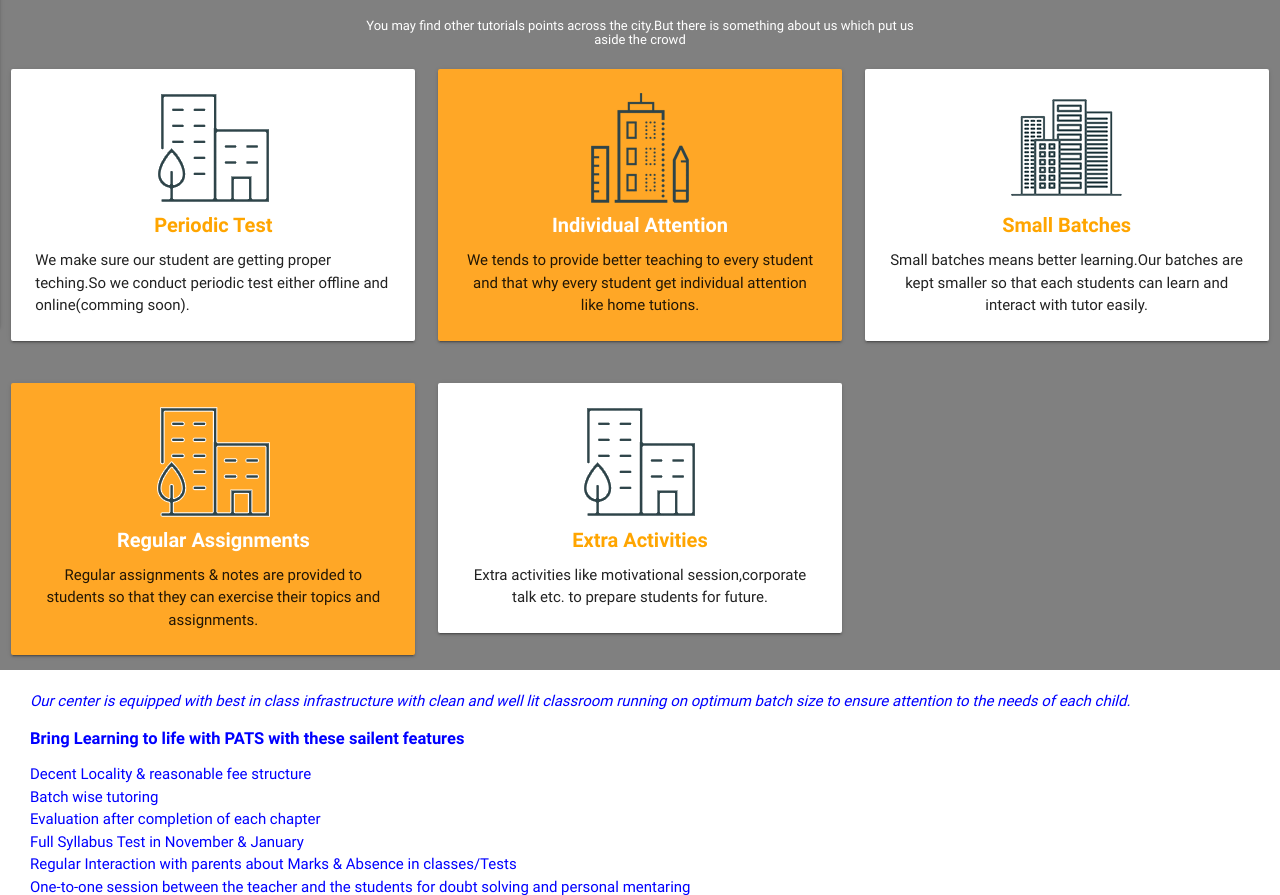
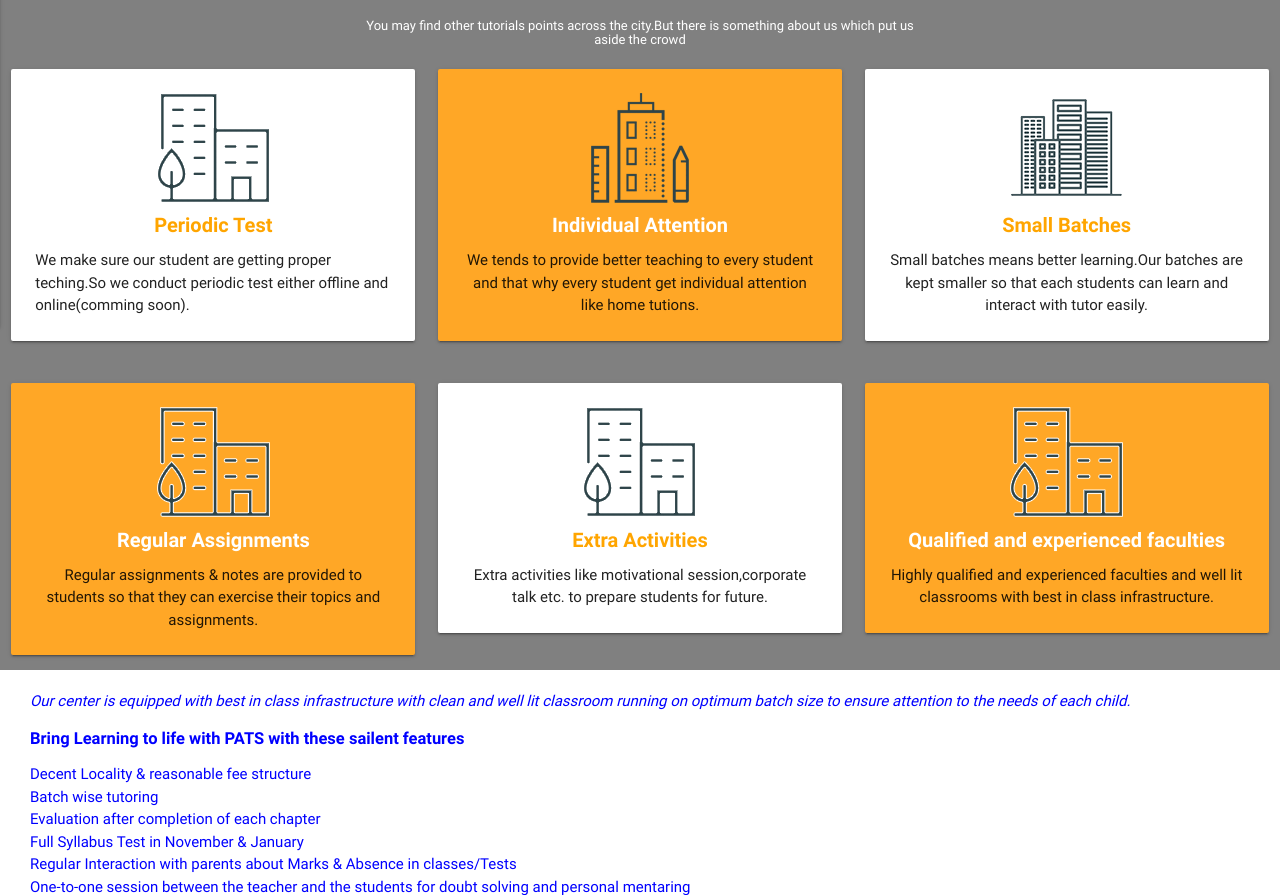
Before and after one commit to pawanacharya1979/Trust, a Django app: page / in a window 1280 px wide. Shown: the part 533-1428 px from the top of the page. Run offline with Django 3.2, Linux system fonts and the light colour scheme; some libraries are stand-ins or nearby versions.

Commit message:
Adding base and home content

```diff
--- a/trustee/templates/trustee/base.html
+++ b/trustee/templates/trustee/base.html
@@ -3,7 +3,7 @@
 <html lang="en">
       <head>
           <meta charset="UTF-8">
-    <title></title>
+
            <link href="https://fonts.googleapis.com/icon?family=Material+Icons" rel="stylesheet">
            <link href="/assets/materialize.css?body=1" media="all" rel="stylesheet" type="text/css" />
            <link href="https://fonts.googleapis.com/icon?family=Material+Icons" rel="stylesheet">
@@ -11,6 +11,7 @@
            <link rel="stylesheet" href="https://cdnjs.cloudflare.com/ajax/libs/materialize/0.100.2/css/materialize.min.css">
            <link rel="stylesheet" href="https://cdnjs.cloudflare.com/ajax/libs/font-awesome/4.7.0/css/font-awesome.min.css">
            <link rel="stylesheet" href="https://cdnjs.cloudflare.com/ajax/libs/animate.css/3.4.0/animate.css">
+           <script src="https://ajax.googleapis.com/ajax/libs/jquery/2.1.1/jquery.min.js"></script>
            <link media="screen,projection"/>
 
           <meta name="viewport" content="width=device-width, initial-scale=1.0"/>
@@ -355,13 +356,12 @@ var mb = document.querySelectorAll('.materialboxed');
       M.Materialbox.init(mb,{
       });
 
-(document).ready(function(){
+$(document).ready(function(){
 $('.dropdown-button').dropdown({
       inDuration: 300,
       outDuration: 225,
       hover: true, // Activate on hover
       belowOrigin: true, // Displays dropdown below the button
-      gutter: 0, // Spacing from edge
       alignment: 'right' // Displays dropdown with edge aligned to the left of button
     }
   );
--- a/trustee/templates/trustee/home.html
+++ b/trustee/templates/trustee/home.html
@@ -129,6 +129,15 @@ div.row .col.s3 {
 <p>Extra activities like motivational session,corporate talk etc. to prepare students for future.</p>
         </center>    </div>
       </div></div>
+                   <div class="col s4">
+      <div class="card orange lighten-1">
+        <div class="card-content">
+        <center>
+              <img src="{% static "images/quality1.png" %}" alt="" >
+            <span class="card-title" style="font-size:20px;color:white;"><b>Qualified and experienced faculties</b></span>
+<p>Highly qualified and experienced faculties and well lit classrooms with best in class infrastructure.</p>
+        </center>    </div>
+      </div></div>
           </div>
 </div>
 <div class="cs-texts">
@@ -165,8 +174,6 @@ div.row .col.s3 {
     <p><b>For More Details<br>
     </b> Contact - 9986468619 , 9353568409</p>
 
-    <p>this is our flyer content. In addition to the above 5 Features (Since we have similar ones) please add highly
-    qualified and experienced faculties and well lit classrooms with best in class infrastructure should be first feature.</p>
 
 </div>
 <hr style="width:80%;">
```
Lines whose indentation alone changed are shown as unchanged.
